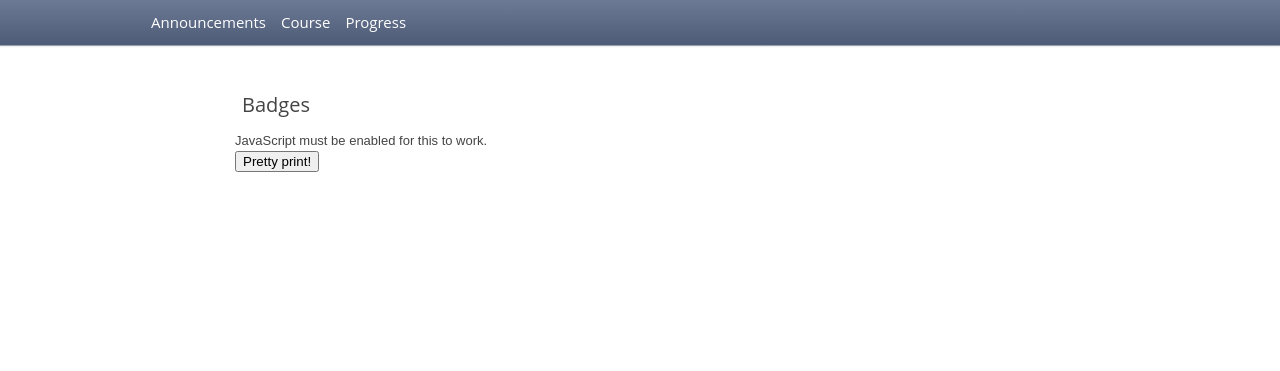
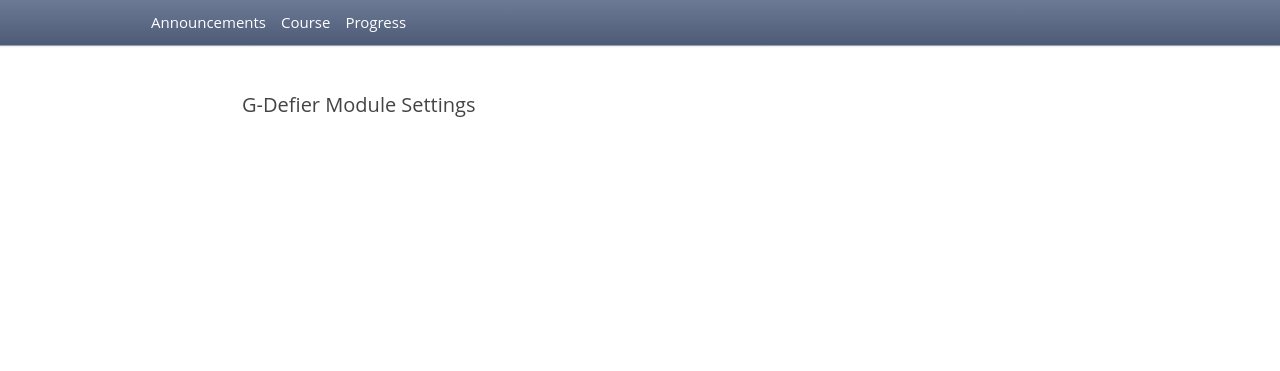
Before and after one commit to sivarajankumar/gdefier, a Python web app: template gDefier-course-builder/src/modules/gDefier/templates/gDefier.html in a window 1280 px wide. Shown: the part 68-439 px from the top of the page. Run offline with Jinja, Linux system fonts and the light colour scheme; the template is opened without the code that fills it, so the values that code supplies are empty.

Commit message:
Showing gdefier settings pretty way

```diff
--- a/gDefier-course-builder/src/modules/gDefier/gDefier.py
+++ b/gDefier-course-builder/src/modules/gDefier/gDefier.py
@@ -102,13 +102,9 @@ class StudentDefierHandler(BaseHandler):
         else:
             page = 'templates/gDefier.html'
 
-        # Render JSON response.
-        json_payload = transforms.dict_to_json(
-            get_course_dict(),[])
-
         template = self.get_template(page, additional_dirs=[path])
         self.template_value['navbar'] = {'gDefier': True}
-        self.template_value['entity'] = str(json_payload)
+        self.template_value['entity'] = get_course_dict()
         self.render(template)
 
 class GDefierDashboardHandler(object):
--- a/gDefier-course-builder/src/modules/gDefier/templates/gDefier.html
+++ b/gDefier-course-builder/src/modules/gDefier/templates/gDefier.html
@@ -17,14 +17,13 @@
 
         <h1 class="gcb-schedule-headers">
           {# I18N: This should be interpreted as a noun. It is the title for the course schedule on the main contents page. #}
-          {{ gettext('Badges') }}
+          {{ gettext('G-Defier Module Settings') }}
         </h1>
         <div id="gcb-main">
           <div style="width: 100%;" class="gcb-nav" id="gcb-nav-y">
-
-        <div id="debug">JavaScript must be enabled for this to work.<br/><button id="button">Pretty print!</button></div>
-			{{entity}}
-          </div>
+		    {% for key in entity.module recursive %}
+		        <li>{{ key }} : {{ entity.module[key] }}</li>
+		    {% endfor %}
         </div>
 
       </div>
```
